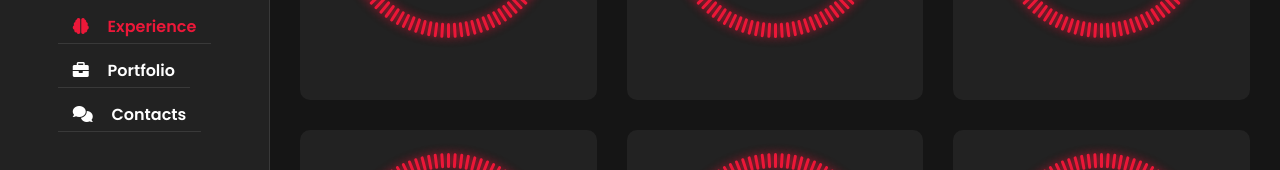
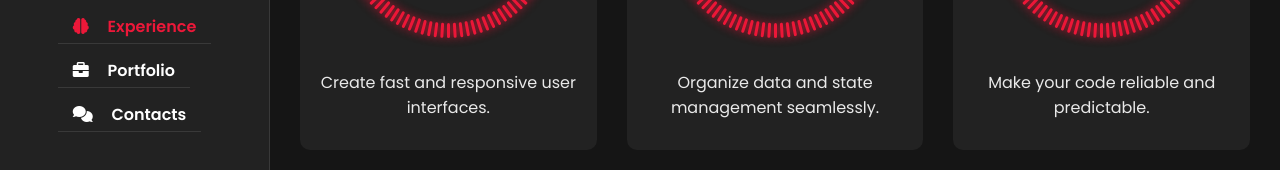
Before and after one commit to SuvStreet/my-syte-portfolio, a Vue app: page /en/experience in a window 1280 px wide. Shown: the part 380-550 px from the top of the page. Built offline with nearby package versions, Linux system fonts and the light colour scheme; no server answers; a web font is replaced by a local one.

Commit message:
add new experiences in other languages

```diff
--- a/src/plugins/local/en.json
+++ b/src/plugins/local/en.json
@@ -89,7 +89,66 @@
     }
   },
   "experience": {
-    "title": "Experience"
+    "title": "Experience",
+    "technology": {
+      "html": {
+        "text": "Build a solid foundation for your website."
+      },
+      "css": {
+        "text": "Turn ideas into a stylish and vibrant design."
+      },
+      "javascript": {
+        "text": "Bring your project to life by adding interactivity."
+      },
+      "reactjs": {
+        "text": "Create fast and responsive user interfaces."
+      },
+      "vuejs": {
+        "text": "Build flexible and modern interfaces."
+      },
+      "git": {
+        "text": "Ensure control and reliability in development."
+      },
+      "sass/scss": {
+        "text": "Enhance your site with refined style and CSS convenience."
+      },
+      "axios": {
+        "text": "Take care of reliable server communication."
+      },
+      "redux": {
+        "text": "Organize data and state management seamlessly."
+      },
+      "react router": {
+        "text": "Connect your site's pages into a unified flow."
+      },
+      "vuerouter": {
+        "text": "Provide smooth navigation between pages."
+      },
+      "vuex": {
+        "text": "Securely manage your Vue application's state."
+      },
+      "nodejs": {
+        "text": "Deliver a reliable and efficient server-side solution."
+      },
+      "mongodb": {
+        "text": "Organize and store your data securely."
+      },
+      "webpack": {
+        "text": "Bundle your project into a unified and optimized system."
+      },
+      "vite": {
+        "text": "Launch and build your project lightning-fast."
+      },
+      "express": {
+        "text": "Power your application with a lightweight and robust server."
+      },
+      "typescript": {
+        "text": "Make your code reliable and predictable."
+      },
+      "docker": {
+        "text": "Package your application for quick and secure deployment."
+      }
+    }
   },
   "portfolio": {
     "title": "Portfolio",
--- a/src/plugins/local/pl.json
+++ b/src/plugins/local/pl.json
@@ -89,7 +89,66 @@
     }
   },
   "experience": {
-    "title": "Doświadczenie"
+    "title": "Doświadczenie",
+    "technology": {
+      "html": {
+        "text": "Zbuduję solidną podstawę dla Twojej strony internetowej."
+      },
+      "css": {
+        "text": "Zamienię pomysły w stylowy i żywy design."
+      },
+      "javascript": {
+        "text": "Tchnę życie w Twój projekt, dodając interaktywność."
+      },
+      "reactjs": {
+        "text": "Stworzę szybkie i responsywne interfejsy użytkownika."
+      },
+      "vuejs": {
+        "text": "Zaprojektuję elastyczne i nowoczesne interfejsy."
+      },
+      "git": {
+        "text": "Zagwarantuję kontrolę i niezawodność podczas tworzenia projektu."
+      },
+      "sass/scss": {
+        "text": "Udekoruję stronę z finezyjnym stylem i wygodą pracy z CSS."
+      },
+      "axios": {
+        "text": "Zadbam o niezawodną komunikację z serwerem."
+      },
+      "redux": {
+        "text": "Zorganizuję dane i zarządzanie stanem bez chaosu."
+      },
+      "react router": {
+        "text": "Połączę strony Twojej witryny w spójną historię."
+      },
+      "vuerouter": {
+        "text": "Zapewnię płynną nawigację między stronami."
+      },
+      "vuex": {
+        "text": "Bezpiecznie zarządzam stanem Twojej aplikacji w Vue."
+      },
+      "nodejs": {
+        "text": "Zapewnię niezawodne i wydajne rozwiązanie po stronie serwera."
+      },
+      "mongodb": {
+        "text": "Zorganizuję i bezpiecznie przechowam Twoje dane."
+      },
+      "webpack": {
+        "text": "Skomponuję projekt w zintegrowany i zoptymalizowany system."
+      },
+      "vite": {
+        "text": "Błyskawicznie uruchomię i zbuduję Twój projekt."
+      },
+      "express": {
+        "text": "Zapewnię lekki i solidny serwer dla Twojej aplikacji."
+      },
+      "typescript": {
+        "text": "Uczynię Twój kod niezawodnym i przewidywalnym."
+      },
+      "docker": {
+        "text": "Spakuję aplikację do szybkiego i bezpiecznego wdrożenia."
+      }
+    }
   },
   "portfolio": {
     "title": "Portfolio",
@@ -142,7 +201,7 @@
     "form-button": "Wyślij wiadomość"
   },
   "errors": {
-    "required" : "Obowiązkowe do wypełnienia!",
+    "required": "Obowiązkowe do wypełnienia!",
     "min-length-value": "Minimalna długość - {value} znaków!",
     "telegram-name": "Nieprawidłowa nazwa telegramu!",
     "email-name": "Nieprawidłowy adres e-mail!",
--- a/src/views/Experience.vue
+++ b/src/views/Experience.vue
@@ -20,6 +20,7 @@
 
 <script>
 import { useI18n } from 'vue-i18n'
+import { computed } from 'vue'
 
 import MainLayout from '../components/layout/MainLayout.vue'
 import SectionTitle from '../components/layout/SectionTitle.vue'
@@ -51,7 +52,8 @@ export default {
       Webpack: '101',
     }
 
-    const mapDescription = Object.keys(mapExp).reduce((acc, technology) => {
+    const mapDescription = computed(() => {
+      return Object.keys(mapExp).reduce((acc, technology) => {
         const description =
           t.messages.value[t.locale.value]?.experience?.technology?.[
             technology.toLocaleLowerCase()
@@ -61,6 +63,7 @@ export default {
         }
         return acc
       }, {})
+    })
 
     return {
       mapExp,
```
Lines whose indentation alone changed are shown as unchanged.
